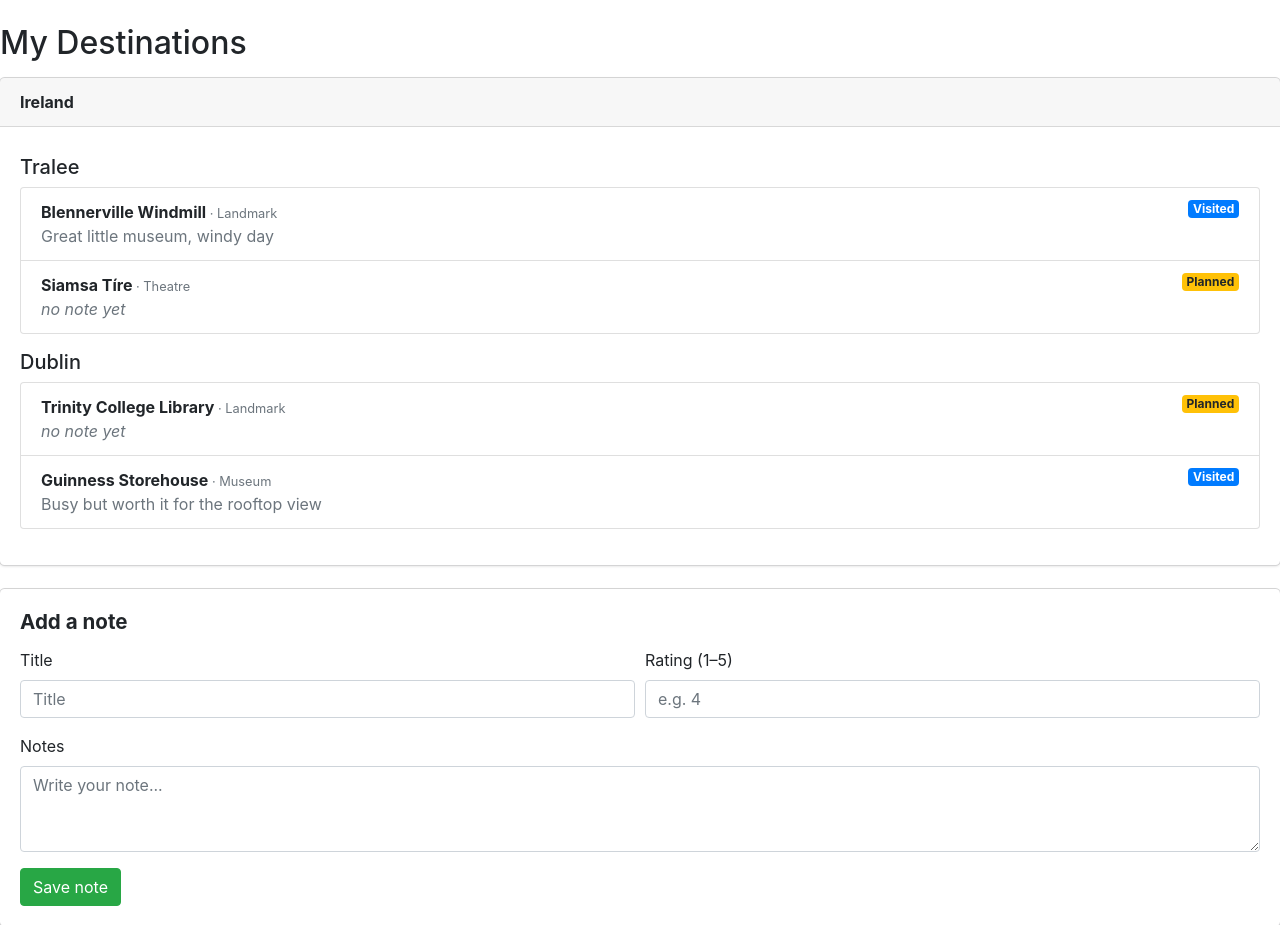
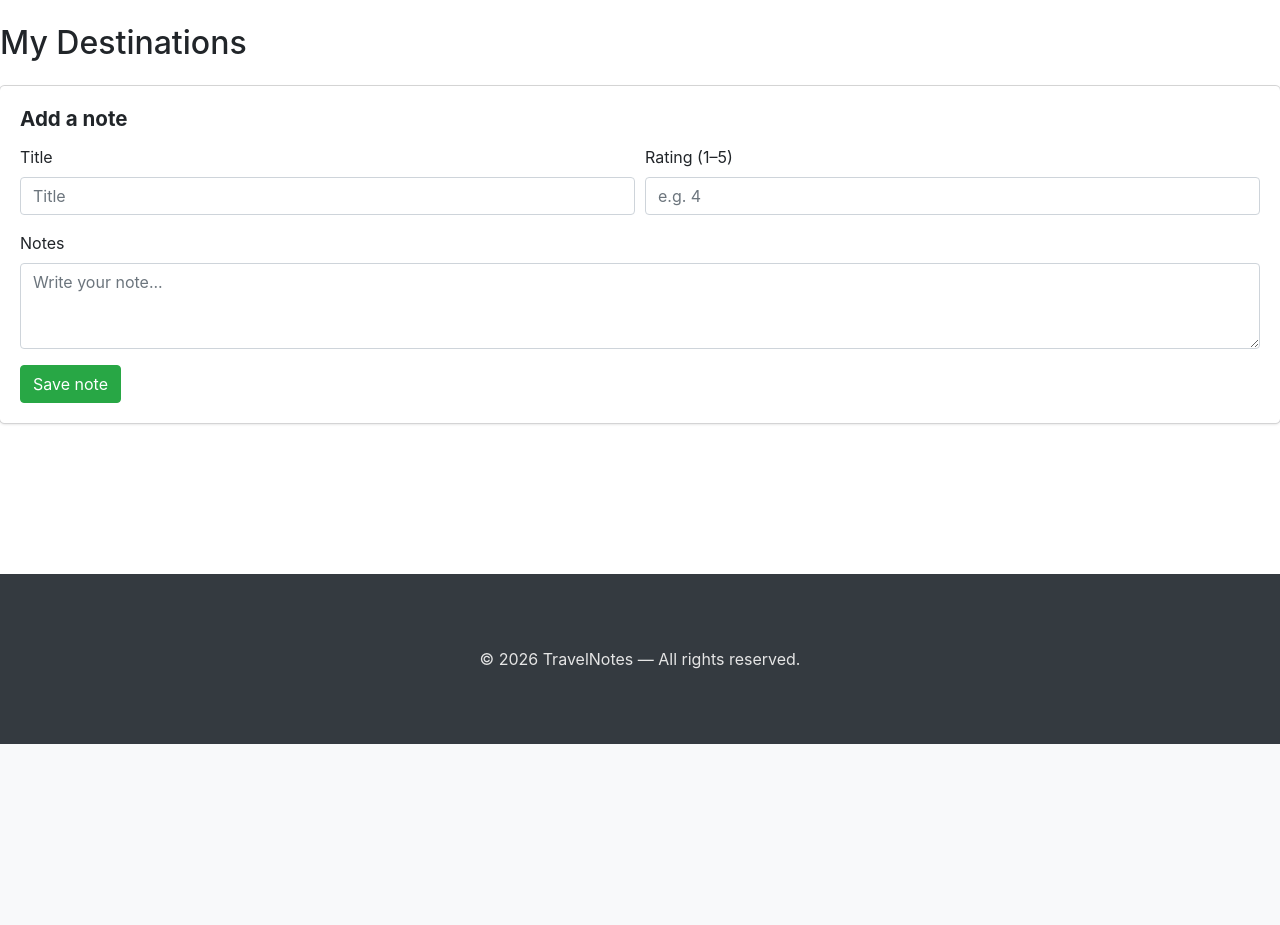
Before and after one commit to Danil-Kramnov/travelnotes, a Node server app: page /dashboard in a window 1280 px wide. Shown: the part 56-981 px from the top of the page. After the commit the page ends 800 px from the top, so only its background shows below. Run offline with Node 20, Linux system fonts and the light colour scheme; data that the repository does not hold is empty; some libraries are stand-ins or nearby versions.

Commit message:
Dashboard uses API via Axios

```diff
--- a/app_api/controllers/countries.js
+++ b/app_api/controllers/countries.js
@@ -43,7 +43,7 @@ const countriesReadOne = function (req, res) {
         .json({ message: 'Error retrieving country' });
     });
 };
-
+// POST method for creating a new country
 const countriesCreate = (req, res) => {
   if (!req.body.name) {
     return res.status(400).json({ message: 'name is required' });
--- a/app_api/routes/index.js
+++ b/app_api/routes/index.js
@@ -8,5 +8,6 @@ router.route('/register').post(ctrlAuth.register);
 router.route('/login').post(ctrlAuth.login);
 router.route('/countries').get(ctrlCountries.countriesList);
 router.route('/countries/:countryid').get(ctrlCountries.countriesReadOne);
+router.route('/countries').post(ctrlCountries.countriesCreate);
 
 module.exports = router;
--- a/app_server/controllers/dashboardController.js
+++ b/app_server/controllers/dashboardController.js
@@ -1,47 +1,25 @@
-const index = function (req, res) {
-  const countries = [
-    {
-      name: 'Ireland',
-      cities: [
-        {
-          name: 'Tralee',
-          places: [
-            {
-              name: 'Blennerville Windmill',
-              category: 'Landmark',
-              status: 'Visited',
-              note: 'Great little museum, windy day',
-            },
-            {
-              name: 'Siamsa Tíre',
-              category: 'Theatre',
-              status: 'Planned',
-              note: null,
-            },
-          ],
-        },
-        {
-          name: 'Dublin',
-          places: [
-            {
-              name: 'Trinity College Library',
-              category: 'Landmark',
-              status: 'Planned',
-              note: null,
-            },
-            {
-              name: 'Guinness Storehouse',
-              category: 'Museum',
-              status: 'Visited',
-              note: 'Busy but worth it for the rooftop view',
-            },
-          ],
-        },
-      ],
-    },
-  ];
+// taken from: https://axios-http.com/docs/example
+const axios = require('axios');
 
-  res.render('dashboard', { title: 'Dashboard', countries });
+const apiUrl = process.env.API_URL || 'http://localhost:' + (process.env.PORT || 3000);
+
+const index = (req, res) => {
+  axios
+    .get(apiUrl + '/api/countries')
+    .then(response => {
+      res.render('dashboard', {
+        title: 'Dashboard',
+        countries: response.data
+      });
+    })
+    .catch(err => {
+      console.log('API call failed:', err.message);
+      res.render('dashboard', {
+        title: 'Dashboard',
+        countries: [],
+        error: 'Could not load countries'
+      });
+    });
 };
 
-module.exports = { index, };
+module.exports = { index };
--- a/app_server/views/dashboard.pug
+++ b/app_server/views/dashboard.pug
@@ -8,6 +8,8 @@ block navbar
     #navbarContent.collapse.navbar-collapse.justify-content-end
       span.navbar-text.text-white.mr-3 Hi, Daniel
       a.btn.btn-outline-light.btn-sm(href='/login') Logout
+    if error
+      .alert.alert-danger= error
 
 block content
     //- Card visual styling: https://bootsnipp.com/snippets/67z63
--- a/package.json
+++ b/package.json
@@ -7,6 +7,7 @@
     "dev": "nodemon ./bin/www"
   },
   "dependencies": {
+    "axios": "^1.21.1",
     "cookie-parser": "~1.4.4",
     "debug": "~2.6.9",
     "dotenv": "^18.0.6",
```
Also changed, not shown: 1 other file.
